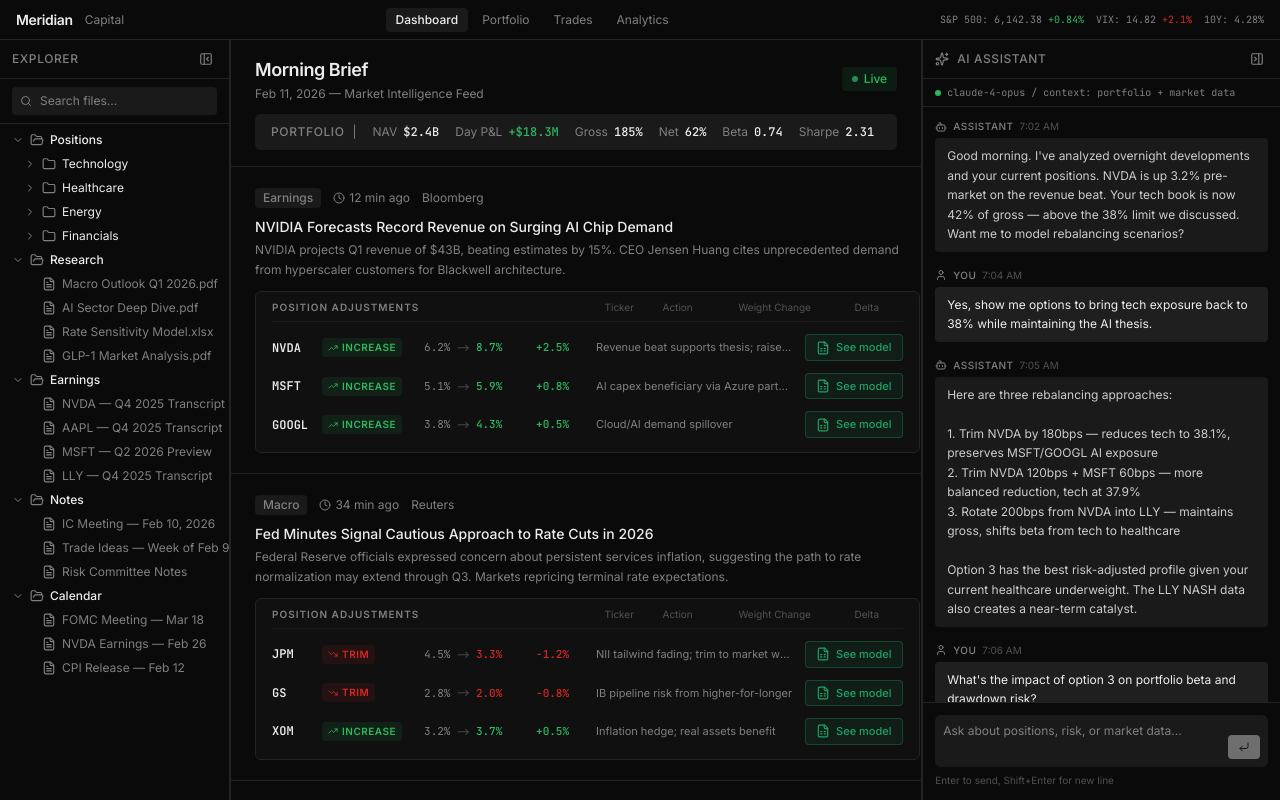
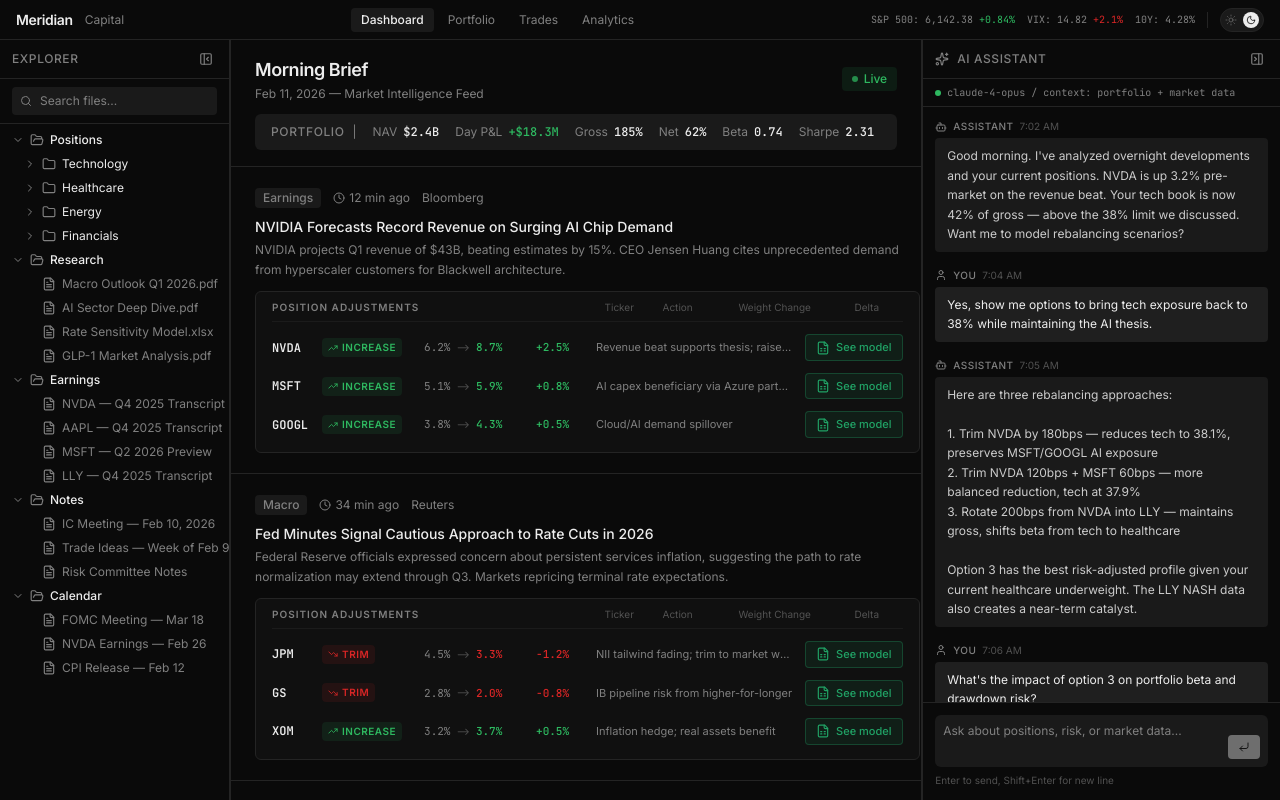
Before and after one commit to skylerlchan/v0-hedge-fund-dashboard-2, a Next.js app: page / in a window 1280 px wide. Built offline with nearby package versions, Linux system fonts and the light colour scheme.

Commit message:
feat: implement light/dark theme toggle\n\nAdd :root theme, theme provider, and toggle in top bar; default to dark mode

```diff
--- a/app/globals.css
+++ b/app/globals.css
@@ -9,7 +9,49 @@
 }
 
 @layer base {
+  /* Day Mode (Light) */
   :root {
+    --background: 0 0% 98%;
+    --foreground: 0 0% 9%;
+    --card: 0 0% 100%;
+    --card-foreground: 0 0% 9%;
+    --popover: 0 0% 100%;
+    --popover-foreground: 0 0% 9%;
+    --primary: 0 0% 9%;
+    --primary-foreground: 0 0% 98%;
+    --secondary: 0 0% 94%;
+    --secondary-foreground: 0 0% 30%;
+    --muted: 0 0% 94%;
+    --muted-foreground: 0 0% 45%;
+    --accent: 0 0% 94%;
+    --accent-foreground: 0 0% 9%;
+    --destructive: 0 70% 50%;
+    --destructive-foreground: 0 0% 98%;
+    --border: 0 0% 88%;
+    --input: 0 0% 88%;
+    --ring: 0 0% 65%;
+    --chart-1: 142 60% 40%;
+    --chart-2: 0 70% 48%;
+    --chart-3: 45 80% 45%;
+    --chart-4: 210 60% 45%;
+    --chart-5: 30 75% 50%;
+    --radius: 0.375rem;
+    --sidebar-background: 0 0% 98%;
+    --sidebar-foreground: 0 0% 35%;
+    --sidebar-primary: 0 0% 9%;
+    --sidebar-primary-foreground: 0 0% 98%;
+    --sidebar-accent: 0 0% 94%;
+    --sidebar-accent-foreground: 0 0% 9%;
+    --sidebar-border: 0 0% 88%;
+    --sidebar-ring: 0 0% 65%;
+    --positive: 142 60% 35%;
+    --positive-foreground: 142 60% 20%;
+    --negative: 0 70% 48%;
+    --negative-foreground: 0 70% 25%;
+  }
+
+  /* Night Mode (Dark) */
+  .dark {
     --background: 0 0% 4%;
     --foreground: 0 0% 93%;
     --card: 0 0% 6%;
--- a/app/layout.tsx
+++ b/app/layout.tsx
@@ -26,7 +26,7 @@ export default function RootLayout({
   children: React.ReactNode
 }>) {
   return (
-    <html lang="en" className={`${_inter.variable} ${_jetbrainsMono.variable}`}>
+    <html lang="en" className={`dark ${_inter.variable} ${_jetbrainsMono.variable}`} suppressHydrationWarning>
       <body className="font-sans antialiased overflow-hidden">{children}</body>
     </html>
   )
--- a/app/page.tsx
+++ b/app/page.tsx
@@ -9,6 +9,7 @@ import {
 import { FileSidebar } from "@/components/file-sidebar"
 import { NewsFeed } from "@/components/news-feed"
 import { AIChatPanel } from "@/components/ai-chat-panel"
+import { ThemeToggle } from "@/components/theme-toggle"
 
 export default function Page() {
   const [leftCollapsed, setLeftCollapsed] = useState(false)
@@ -42,6 +43,8 @@ export default function Page() {
           <span className="font-mono text-[10px] text-muted-foreground">
             10Y: 4.28%
           </span>
+          <span className="h-4 w-px bg-border" />
+          <ThemeToggle />
         </div>
       </header>
 
--- /dev/null
+++ b/components/theme-toggle.tsx
@@ -0,0 +1,59 @@
+"use client"
+
+import { useState, useEffect } from "react"
+import { Sun, Moon } from "lucide-react"
+import { cn } from "@/lib/utils"
+
+export function ThemeToggle() {
+  const [isDark, setIsDark] = useState(true)
+
+  useEffect(() => {
+    // Initialize from the html class on mount
+    const root = document.documentElement
+    const hasDark = root.classList.contains("dark")
+    setIsDark(hasDark)
+  }, [])
+
+  const toggle = () => {
+    const root = document.documentElement
+    if (isDark) {
+      root.classList.remove("dark")
+      setIsDark(false)
+    } else {
+      root.classList.add("dark")
+      setIsDark(true)
+    }
+  }
+
+  return (
+    <button
+      type="button"
+      onClick={toggle}
+      className={cn(
+        "relative flex h-6 w-11 items-center rounded-full border transition-colors",
+        isDark
+          ? "border-border bg-secondary"
+          : "border-border bg-secondary"
+      )}
+      aria-label={isDark ? "Switch to day mode" : "Switch to night mode"}
+    >
+      {/* Track icons */}
+      <Sun className="absolute left-1 h-3 w-3 text-muted-foreground/60" />
+      <Moon className="absolute right-1 h-3 w-3 text-muted-foreground/60" />
+
+      {/* Thumb */}
+      <span
+        className={cn(
+          "absolute flex h-4 w-4 items-center justify-center rounded-full bg-foreground transition-transform",
+          isDark ? "translate-x-[22px]" : "translate-x-[2px]"
+        )}
+      >
+        {isDark ? (
+          <Moon className="h-2.5 w-2.5 text-background" />
+        ) : (
+          <Sun className="h-2.5 w-2.5 text-background" />
+        )}
+      </span>
+    </button>
+  )
+}
```
